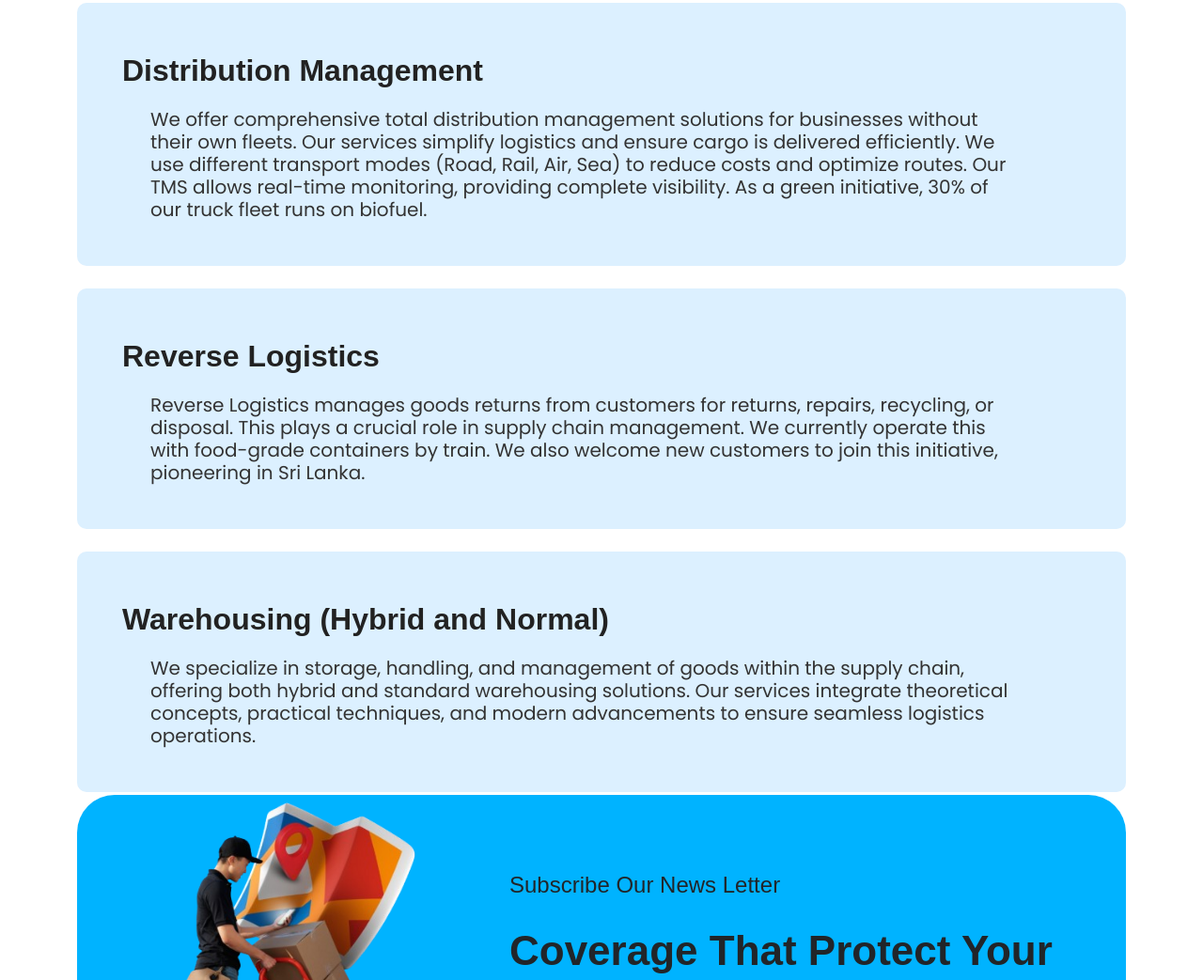
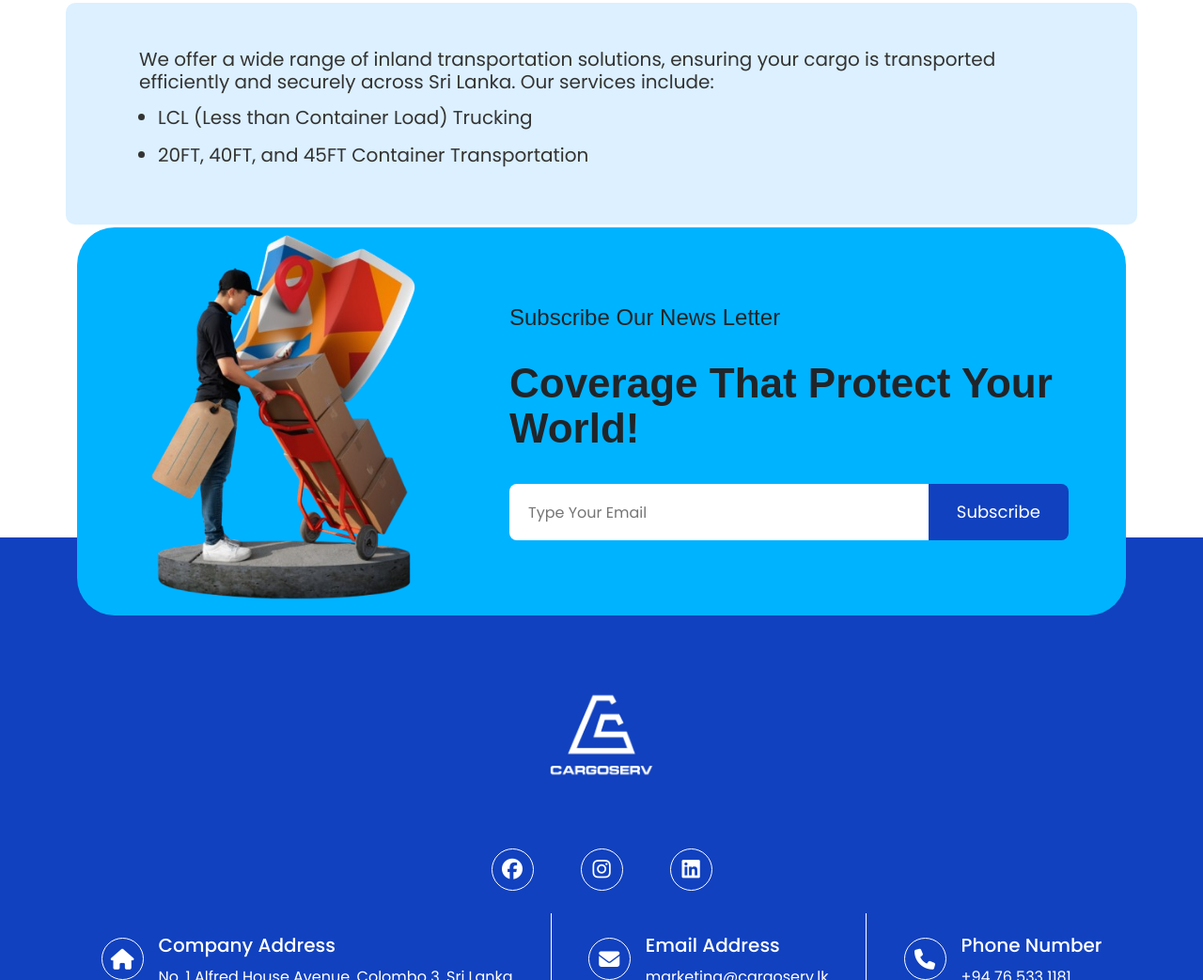
Before and after one commit to chathuka18/cargoserv, a plain HTML site: page html/ShipAgency.html in a window 1280 px wide. Shown: the part 513-1556 px from the top of the page at 94% size. Drawn offline with Linux system fonts and the light colour scheme; a web font is replaced by a local one.

Commit message:
page update 67

```diff
--- a/html/ShipAgency.html
+++ b/html/ShipAgency.html
@@ -154,35 +154,19 @@
             <div class="container">
                 <h2 class="d-none">Inland Transportation Services</h2>
                 <div class="row">
-                    <div class="col-12 mb-4">
-                        <div class="p-5" style="background-color: #DCF0FF; border-radius: 10px;">
-                            <h2 style="font-size: 32px; font-weight: bold; color: #222;">Distribution Management</h2><br>
-                            <p style="font-size: 20px; color: #333;">
-                                We offer comprehensive total distribution management solutions for businesses without their own fleets.
-                                Our services simplify logistics and ensure cargo is delivered efficiently. We use different transport modes (Road, Rail, Air, Sea) to reduce costs and optimize routes. Our TMS allows
-                                real-time monitoring, providing complete visibility. As a green initiative, 30% of our truck fleet runs on biofuel.
-                            </p>
-                        </div>
-                    </div>
-                    <div class="col-12 mb-4">
-                        <div class="p-5" style="background-color: #DCF0FF; border-radius: 10px;">
-                            <h2 style="font-size: 32px; font-weight: bold; color: #222;">Reverse Logistics</h2><br>
-                            <p style="font-size: 20px; color: #333;">
-                                Reverse Logistics manages goods returns from customers for returns, repairs, recycling, or disposal.
-                                This plays a crucial role in supply chain management. We currently operate this with food-grade containers by train. We also welcome new customers to join
-                                this initiative, pioneering in Sri Lanka.
-                            </p>
-                        </div>
-                    </div>
-                    <div class="col-12">
-                        <div class="p-5" style="background-color: #DCF0FF; border-radius: 10px;">
-                            <h2 style="font-size: 32px; font-weight: bold; color: #222;">Warehousing (Hybrid and Normal)</h2><br>
-                            <p style="font-size: 20px; color: #333;">
-                                We specialize in storage, handling, and management of goods within the supply chain, offering both hybrid
-                                and standard warehousing solutions. Our services integrate theoretical concepts, practical techniques, and modern advancements to ensure seamless
-                                logistics operations.
-                            </p>
-                        </div>
+                    <div class="p-5" style="background-color: #DCF0FF; border-radius: 10px;">
+                        <p style="font-size: 20px; color: #333;">
+                            We offer a wide range of inland transportation solutions, ensuring your cargo is transported efficiently and securely across Sri Lanka. Our services include:
+                        </p>
+                        <br>
+                        <ul style="font-size: 20px; color: #333; padding-left: 50px; list-style-type: disc;">
+                            <li>LCL (Less than Container Load) Trucking</li>
+                            <br>
+                            <li>20FT, 40FT, and 45FT Container Transportation</li>
+
+                        </ul>
+                        <br>
+
                     </div>
                 </div>
             </div>
```
